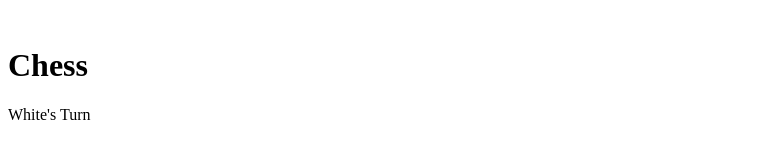
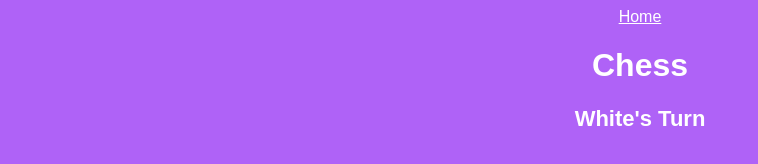
Before and after one commit to ams1612/Handy-Game-Zone, a plain HTML site: page Chess/ch.HTML in a window 1280 px wide. Shown: the whole page, without its empty margins (0-758 px from the left). Drawn offline with nearby package versions, Linux system fonts and the light colour scheme; the site is published under a folder, as on GitHub Pages, so addresses that start at the root find nothing.

Commit message:
Update ch.HTML

```diff
--- a/Chess/ch.HTML
+++ b/Chess/ch.HTML
@@ -4,7 +4,7 @@
     <meta charset="UTF-8">
     <meta name="viewport" content="width=device-width, initial-scale=1.0">
     <title>Document</title>
-    <link rel="stylesheet" href="/Chess/cs.css">
+    <link rel="stylesheet" href="cs.css">
 </head>
 <body>
 
```
